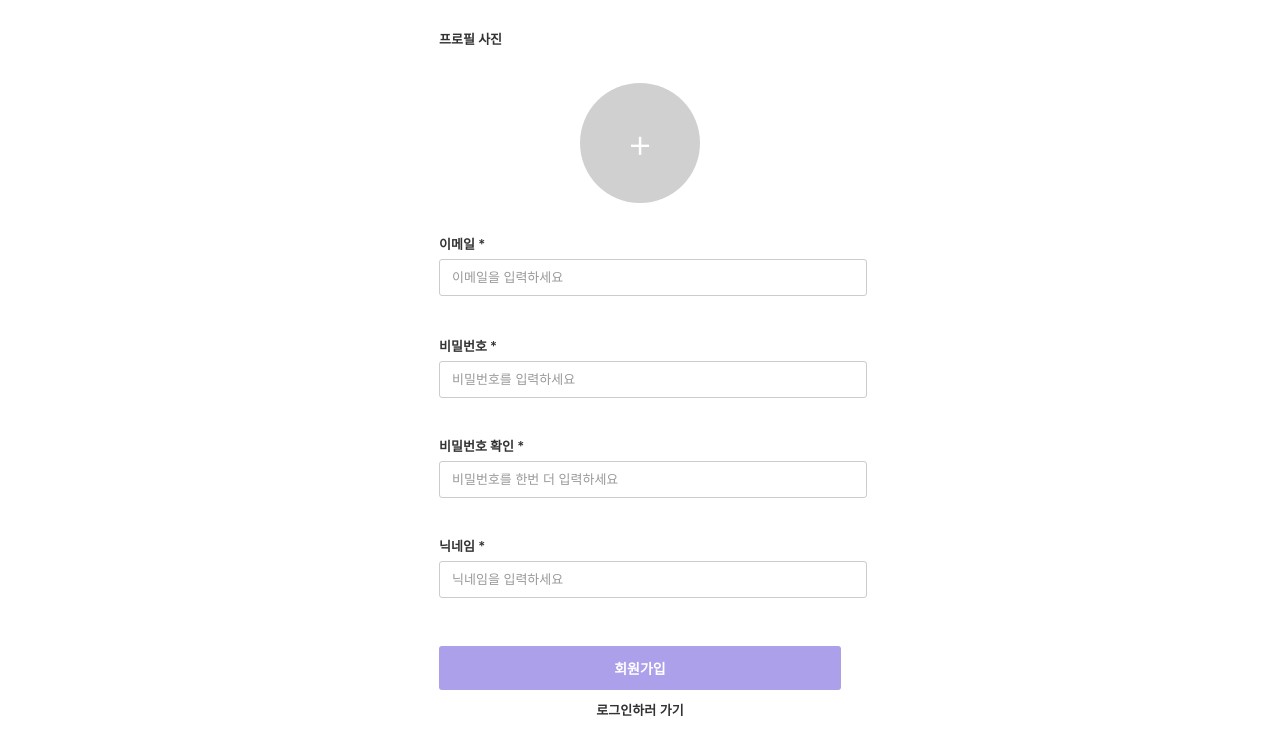
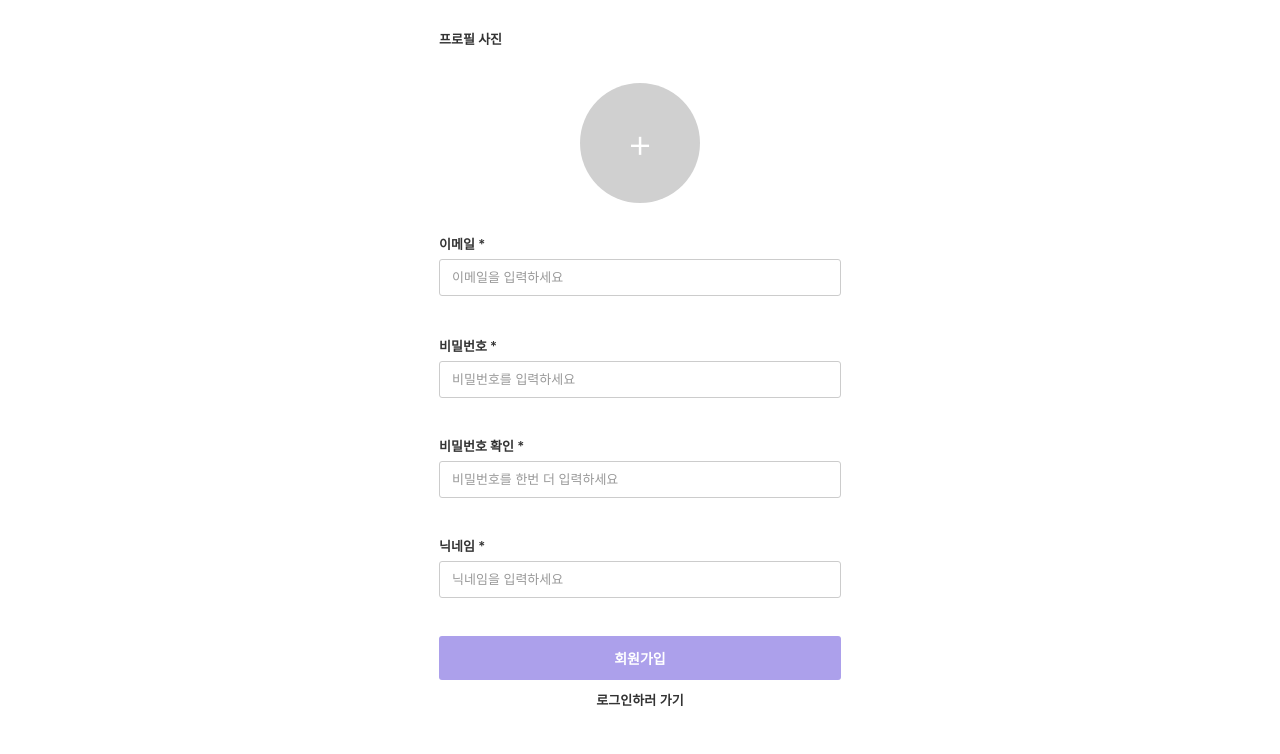
Before and after one commit to KWAKMANBO/KTB3_danny_cloud_community_fe, a website: page src/page/signup.html in a window 1280 px wide. Shown: the part 210-964 px from the top of the page. Drawn offline with Linux system fonts and the light colour scheme.

Commit message:
회원가입  화면 회원가입 버튼 스타일 수정

```diff
--- a/src/css/SignUp.css
+++ b/src/css/SignUp.css
@@ -6,16 +6,6 @@ body {
     display: flex;
     flex-direction: column;
 }
-
-/*header {*/
-/*    display: flex;*/
-/*    align-items: center;*/
-/*    justify-content: center;*/
-/*    position: relative;*/
-/*    padding: 15px 20px;*/
-/*    border-bottom: 1px solid #4a90e2;*/
-/*}*/
-
 
 
 h1 {
@@ -46,6 +36,7 @@ h2 {
 }
 
 #signup-form {
+
     background-color: white;
     border-radius: 4px;
     padding: 30px 24px;
@@ -113,6 +104,7 @@ input[type="text"] {
     border-radius: 3px;
     font-size: 13px;
     background-color: #fff;
+    box-sizing: border-box;
 }
 
 input:focus {
@@ -132,6 +124,7 @@ input::placeholder {
 }
 
 .signup-submit-btn {
+    display: block;
     width: 100%;
     padding: 12px;
     background-color: #aca0eb;
@@ -143,6 +136,7 @@ input::placeholder {
     cursor: pointer;
     transition: background-color 0.2s;
     margin-top: 10px;
+    box-sizing: border-box;
 }
 
 .signup-submit-btn:hover {
--- a/src/css/header.css
+++ b/src/css/header.css
@@ -1,5 +1,4 @@
 header {
-
     display: flex;
     align-items: center;
     justify-content: center;
```
